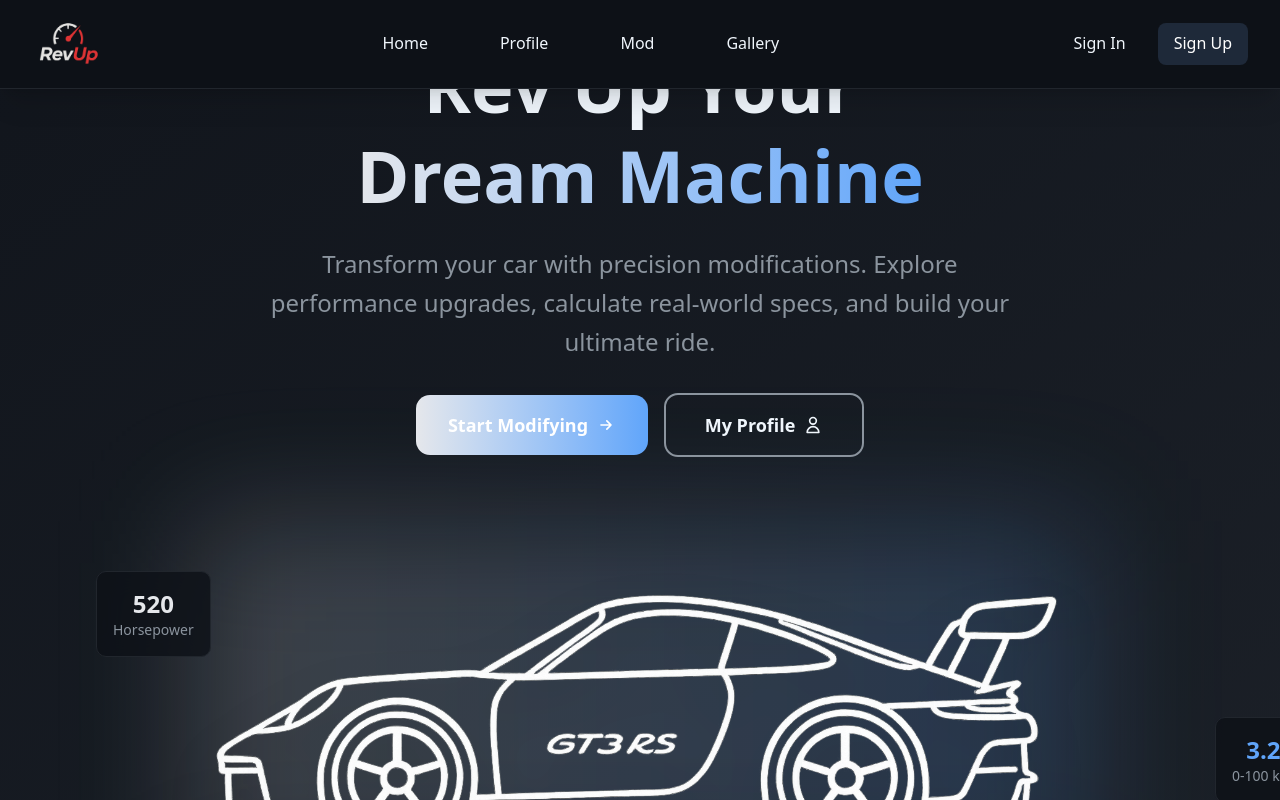
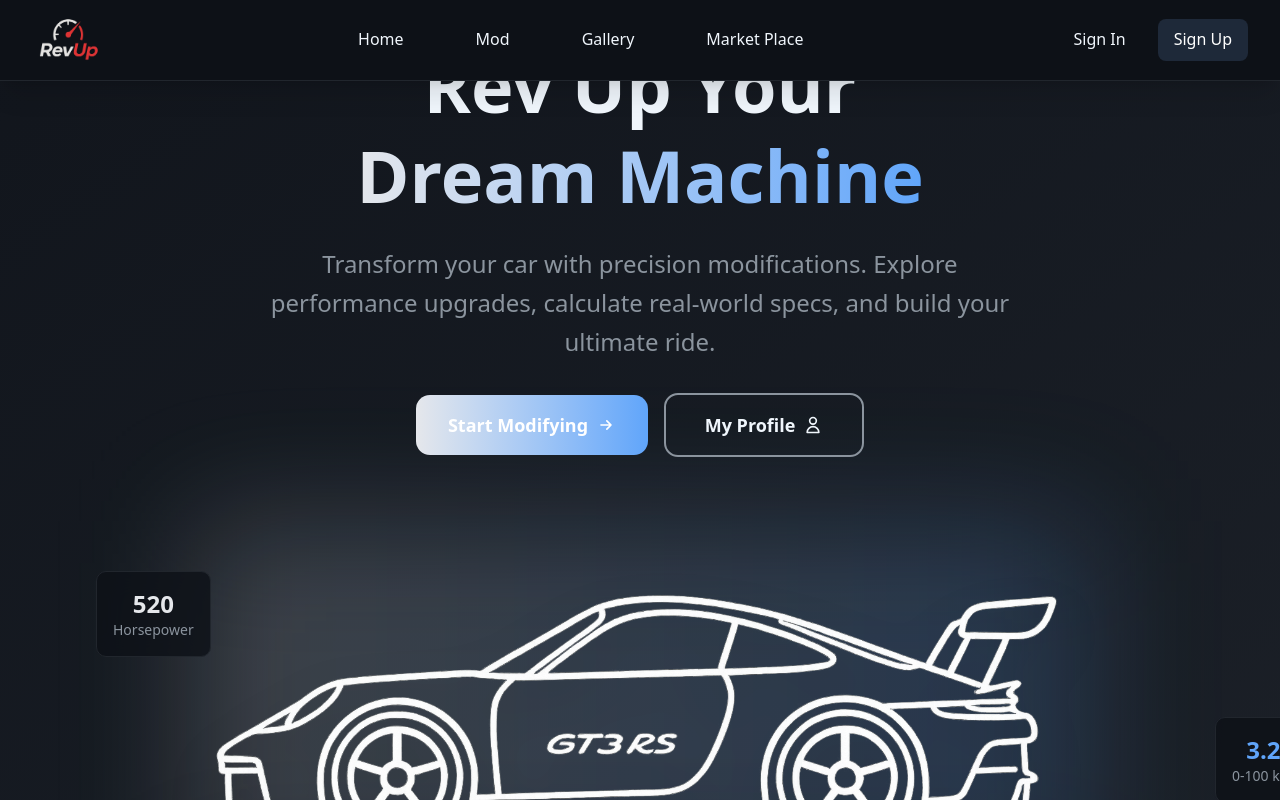
Before and after one commit to yuxiandu5/rev-up-v3, a Next.js app: page / in a window 1280 px wide. Built offline with nearby package versions, Linux system fonts and the light colour scheme; no server answers.

Commit message:
updated navbar plus layout for marketplace

```diff
--- /dev/null
+++ b/src/app/(app)/market-place/layout.tsx
@@ -0,0 +1,12 @@
+import MarketPlaceSideBar from "./components/MarketPlaceSideBar";
+
+export default function MarketPlaceLayout({ children }: { children: React.ReactNode }) {
+  return (
+    <div className="flex min-h-full w-full">
+      <MarketPlaceSideBar />
+      <section className="flex items-center justify-center overflow-y-auto p-4 md:p-6 lg:p-8 w-full">
+        {children}
+      </section>
+    </div>
+  );
+}
--- a/src/components/NavBar.tsx
+++ b/src/components/NavBar.tsx
@@ -30,7 +30,7 @@
   return (
     <nav
       className="
-      flex justify-between items-center px-4 py-0 md:px-6 lg:px-8 lg:py-3
+      flex justify-between items-center px-4 py-0 md:px-6 lg:px-8 lg:py-2
       bg-[var(--bg-dark1)] border-b border-[var(--bg-dark3)]
       fixed top-0 left-0 right-0 z-50 shadow-xl backdrop-blur-sm
     "
@@ -49,7 +49,6 @@
         />
       </div>
 
-      {/* Desktop Center Navigation */}
       <div className="hidden md:flex items-center space-x-8 lg:space-x-12 flex-1 justify-center">
         <Link
           href="/"
@@ -60,16 +59,6 @@
           "
         >
           Home
-        </Link>
-        <Link
-          href="/profile"
-          className="
-            text-[var(--text1)] font-medium transition-all duration-200
-            hover:text-[var(--highlight)] hover:scale-105 active:scale-95
-            px-3 py-2 rounded-md hover:bg-[var(--bg-dark2)]
-          "
-        >
-          Profile
         </Link>
         <Link
           href="/mod"
@@ -91,6 +80,16 @@
         >
           Gallery
         </Link>
+        <Link
+          href="/market-place"
+          className="
+            text-[var(--text1)] font-medium transition-all duration-200
+            hover:text-[var(--highlight)] hover:scale-105 active:scale-95
+            px-3 py-2 rounded-md hover:bg-[var(--bg-dark2)]
+          "
+        >
+          Market Place
+        </Link>
         {isStaffRole && (
           <Link
             href="/admin"
@@ -105,13 +104,10 @@
         )}
       </div>
 
-      {/* Desktop Auth Links */}
       <div className="hidden md:flex items-center space-x-4">
         {isLoading ? (
-          // Loading state
           <div className="w-8 h-8 bg-gray-300 rounded-full animate-pulse"></div>
         ) : user ? (
-          // Authenticated user
           <div className="flex items-center space-x-3">
             <Link
               href="/profile"
@@ -139,7 +135,6 @@
             </button>
           </div>
         ) : (
-          // Guest user
           <>
             <Link
               href="/login"
@@ -210,17 +205,6 @@
               Home
             </Link>
             <Link
-              href="/profile"
-              className="
-                text-[var(--text1)] font-medium transition-all duration-200
-                hover:text-[var(--highlight)] hover:bg-[var(--bg-dark2)]
-                px-4 py-3 rounded-md block text-center
-              "
-              onClick={() => setIsMobileMenuOpen(false)}
-            >
-              Profile
-            </Link>
-            <Link
               href="/mod"
               className="
                 text-[var(--text1)] font-medium transition-all duration-200
@@ -231,6 +215,41 @@
             >
               Mod
             </Link>
+            <Link
+              href="/gallery"
+              className="
+                text-[var(--text1)] font-medium transition-all duration-200
+                hover:text-[var(--highlight)] hover:bg-[var(--bg-dark2)]
+                px-4 py-3 rounded-md block text-center
+              "
+              onClick={() => setIsMobileMenuOpen(false)}
+            >
+              Gallery
+            </Link>
+            <Link
+              href="/market-place"
+              className="
+                text-[var(--text1)] font-medium transition-all duration-200
+                hover:text-[var(--highlight)] hover:bg-[var(--bg-dark2)]
+                px-4 py-3 rounded-md block text-center
+              "
+              onClick={() => setIsMobileMenuOpen(false)}
+            >
+              Market Place
+            </Link>
+            {isStaffRole && (
+              <Link
+                href="/admin"
+                className="
+                  text-[var(--text1)] font-medium transition-all duration-200
+                  hover:text-[var(--highlight)] hover:bg-[var(--bg-dark2)]
+                  px-4 py-3 rounded-md block text-center
+                "
+                onClick={() => setIsMobileMenuOpen(false)}
+              >
+                Admin
+              </Link>
+            )}
 
             {/* Mobile Auth Links */}
             <div className="border-t border-[var(--bg-dark3)] pt-4 mt-4 space-y-1">
```
